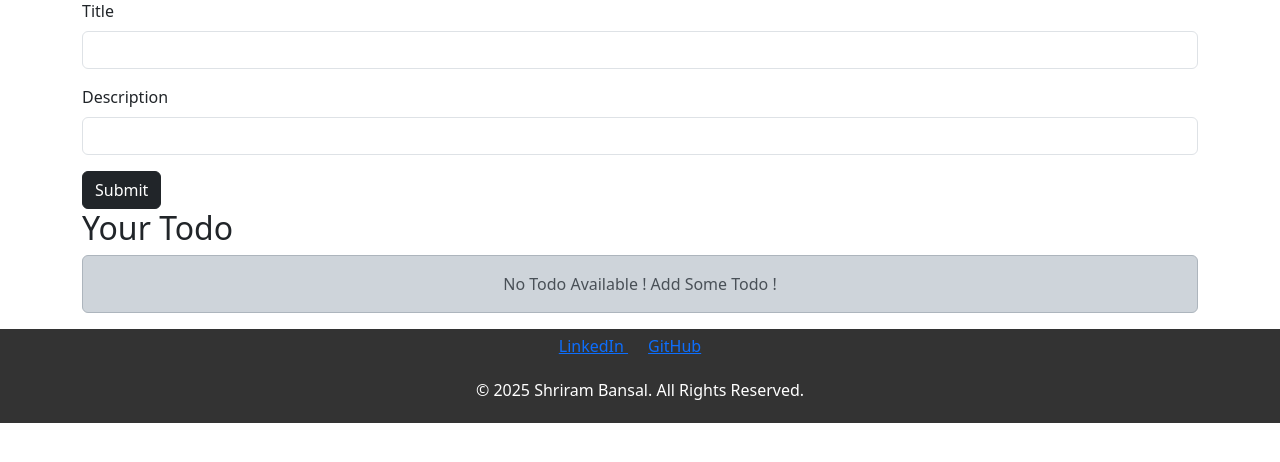
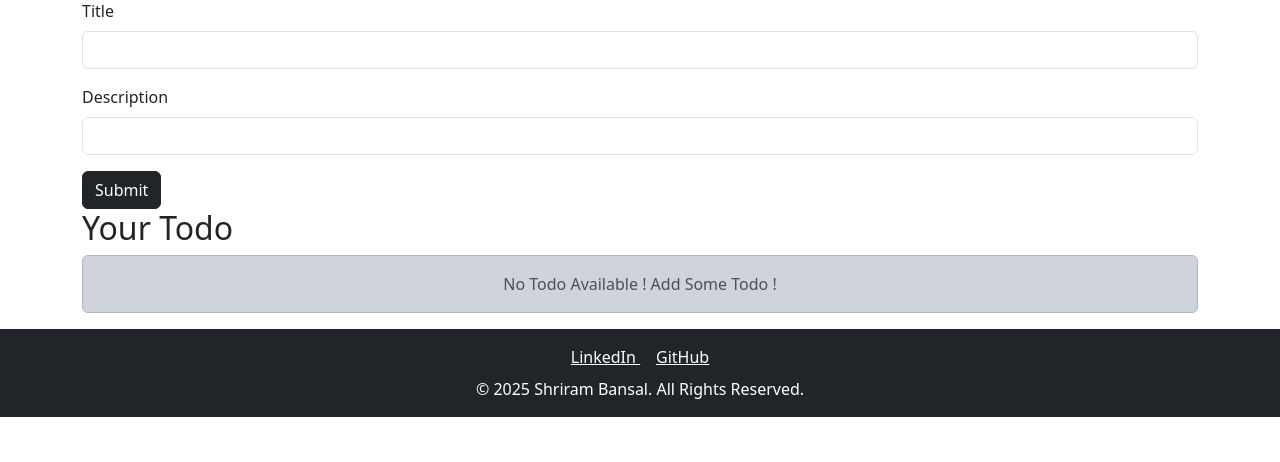
Before and after one commit to shrirambansal/Todoapp, a Flask app: page / in a window 1280 px wide. Shown: the part 57-519 px from the top of the page. Run offline with Flask 3, Linux system fonts and the light colour scheme.

Commit message:
add footer

```diff
--- a/templates/base.html
+++ b/templates/base.html
@@ -6,48 +6,6 @@
     <title>Todo</title>
     <link href="https://cdn.jsdelivr.net/npm/bootstrap@5.3.3/dist/css/bootstrap.min.css" rel="stylesheet" integrity="sha384-QWTKZyjpPEjISv5WaRU9OFeRpok6YctnYmDr5pNlyT2bRjXh0JMhjY6hW+ALEwIH" crossorigin="anonymous">
   </head>
-  <style>
-
-  footer {
-
-  background-color: #333;
-  color: white;
-  padding: 5px 5px;
-  text-align: center;
-  }
-  .social-links {
-    margin-top: 5px;
-  }
-
-  .social-links a {
-    color: white;
-    margin: 0 15px;
-    font-size: 1.5rem;
-    text-decoration: none;
-    transition: color 0.3s ease;
-  }
-
-  .social-links a:hover {
-    color: #3498db;
-  }
-
-  p {
-    font-size: 1rem;
-    margin-top: 20px;
-  }
-
-  a {
-    margin-right: 20px;
-    transition: color 0.3s;
-  }
-
-  @media (max-width: 768px) {
-    .social-links a {
-      font-size: 1.2rem;
-      margin: 0 10px;
-    }
-  }
-  </style>
   <body>
     <nav class="navbar navbar-expand-lg bg-body-tertiary">
         <div class="container-fluid">
@@ -70,19 +28,23 @@
       </nav>
 
       {% block body %}
+      {% endblock body %}
 
-      {% endblock body %}
-      <footer>
-        <div className="social-links">
-          <a href="https://www.linkedin.com/in/shrirambansal/" target="_blank" rel="noopener noreferrer">
-            LinkedIn
-          </a>
-          <a href="https://github.com/shrirambansal" target="_blank" rel="noopener noreferrer">
-            GitHub
-          </a>
+      <!-- Footer Section -->
+      <footer class="bg-dark text-white py-3">
+        <div class="container text-center">
+          <div class="social-links mb-2">
+            <a href="https://www.linkedin.com/in/shrirambansal/" target="_blank" rel="noopener noreferrer" class="text-white me-3">
+              LinkedIn
+            </a>
+            <a href="https://github.com/shrirambansal" target="_blank" rel="noopener noreferrer" class="text-white">
+              GitHub
+            </a>
+          </div>
+          <p class="mb-0">© 2025 Shriram Bansal. All Rights Reserved.</p>
         </div>
-        <p>© 2025 Shriram Bansal. All Rights Reserved.</p>
       </footer>
+
       <script src="https://cdn.jsdelivr.net/npm/bootstrap@5.3.3/dist/js/bootstrap.bundle.min.js" integrity="sha384-YvpcrYf0tY3lHB60NNkmXc5s9fDVZLESaAA55NDzOxhy9GkcIdslK1eN7N6jIeHz" crossorigin="anonymous"></script>
     </body>
   </html>
```
